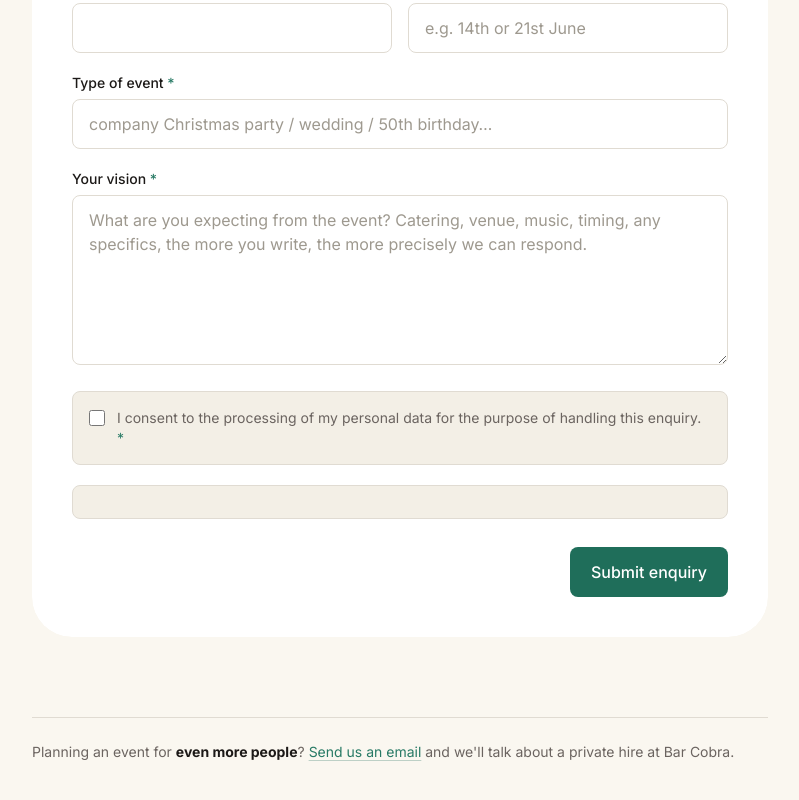
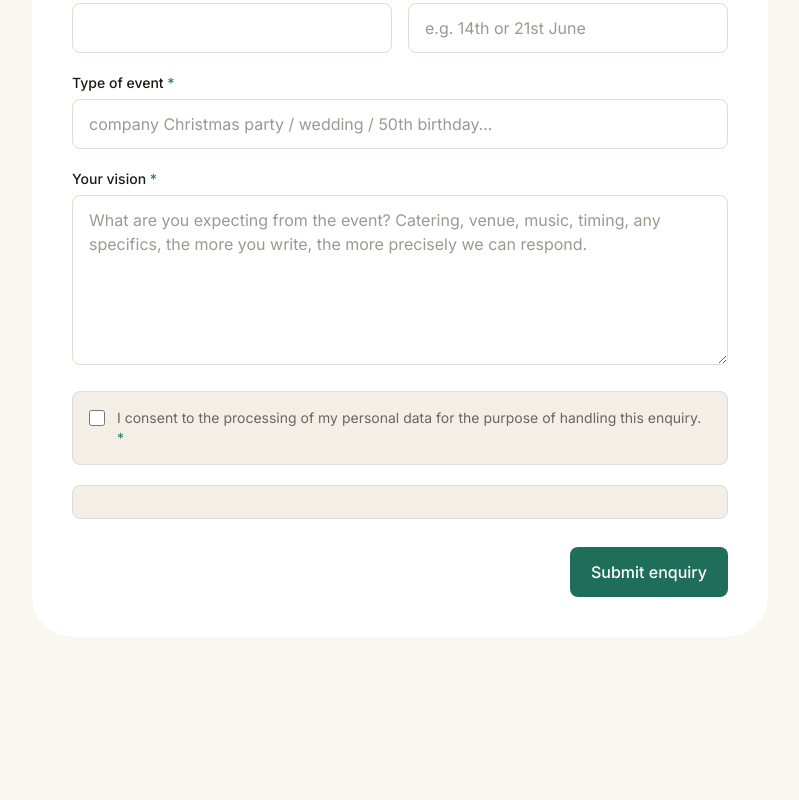
Before and after one commit to koci-sabachova/rezervacni-formular, a Next.js app: page /en/inquiry in a window 1280 px wide. Shown: the part 591-1391 px from the top of the page, without its empty margins (240-1039 px from the left). After the commit the page ends 1308 px from the top, so only its background shows below. Built offline with nearby package versions, Linux system fonts and the light colour scheme; no server answers.

Commit message:
Remove inquiry footer CTA from layout
The "plan an event for more people" footer pointed to the inquiry
flow, which won't be used anymore now that a new reservation system
is coming.

```diff
--- a/messages/cs.json
+++ b/messages/cs.json
@@ -51,12 +51,6 @@
       "body": "Pronájem baru Cobra na celou akci, vše domluvíme individuálně.",
       "cta": "Poslat poptávku"
     }
-  },
-  "layout": {
-    "footerMore": "Plánujete akci pro",
-    "footerBold": "ještě více lidí",
-    "footerLinkText": "Napište nám email",
-    "footerSuffix": "pobavíme se spolu o uzavřené společnosti v baru Cobra."
   },
   "reservationPage": {
     "eyebrow": "Cobra & Informace · Praha",
--- a/messages/en.json
+++ b/messages/en.json
@@ -51,12 +51,6 @@
       "body": "Full private hire of Bar Cobra for your event, we'll work out the details individually.",
       "cta": "Send an enquiry"
     }
-  },
-  "layout": {
-    "footerMore": "Planning an event for",
-    "footerBold": "even more people",
-    "footerLinkText": "Send us an email",
-    "footerSuffix": "and we'll talk about a private hire at Bar Cobra."
   },
   "reservationPage": {
     "eyebrow": "Cobra & Informace · Prague",
--- a/src/app/[locale]/layout.tsx
+++ b/src/app/[locale]/layout.tsx
@@ -1,7 +1,6 @@
 import type { Metadata } from "next";
 import { Inter } from "next/font/google";
 import localFont from "next/font/local";
-import Link from "next/link";
 import { NextIntlClientProvider } from "next-intl";
 import { getMessages, getTranslations, setRequestLocale } from "next-intl/server";
 import { routing } from "@/i18n/routing";
@@ -48,25 +47,12 @@ export default async function LocaleLayout({
   const { locale } = await params;
   setRequestLocale(locale);
   const messages = await getMessages();
-  const t = await getTranslations({ locale, namespace: "layout" });
 
   return (
     <html lang={locale} className={`${inter.variable} ${tusker.variable}`}>
       <body className="min-h-dvh">
         <NextIntlClientProvider locale={locale} messages={messages}>
           {children}
-          <footer className="mx-auto max-w-3xl px-4 pb-12 text-sm text-[var(--color-text-muted)]">
-            <div className="border-t border-[var(--color-border)] pt-6">
-              <p>
-                {t("footerMore")}{" "}
-                <strong className="text-[var(--color-text)]">{t("footerBold")}</strong>?{" "}
-                <Link href={`/${locale}/inquiry`} className="link-subtle">
-                  {t("footerLinkText")}
-                </Link>
-                {" "}{t("footerSuffix")}
-              </p>
-            </div>
-          </footer>
         </NextIntlClientProvider>
       </body>
     </html>
```
